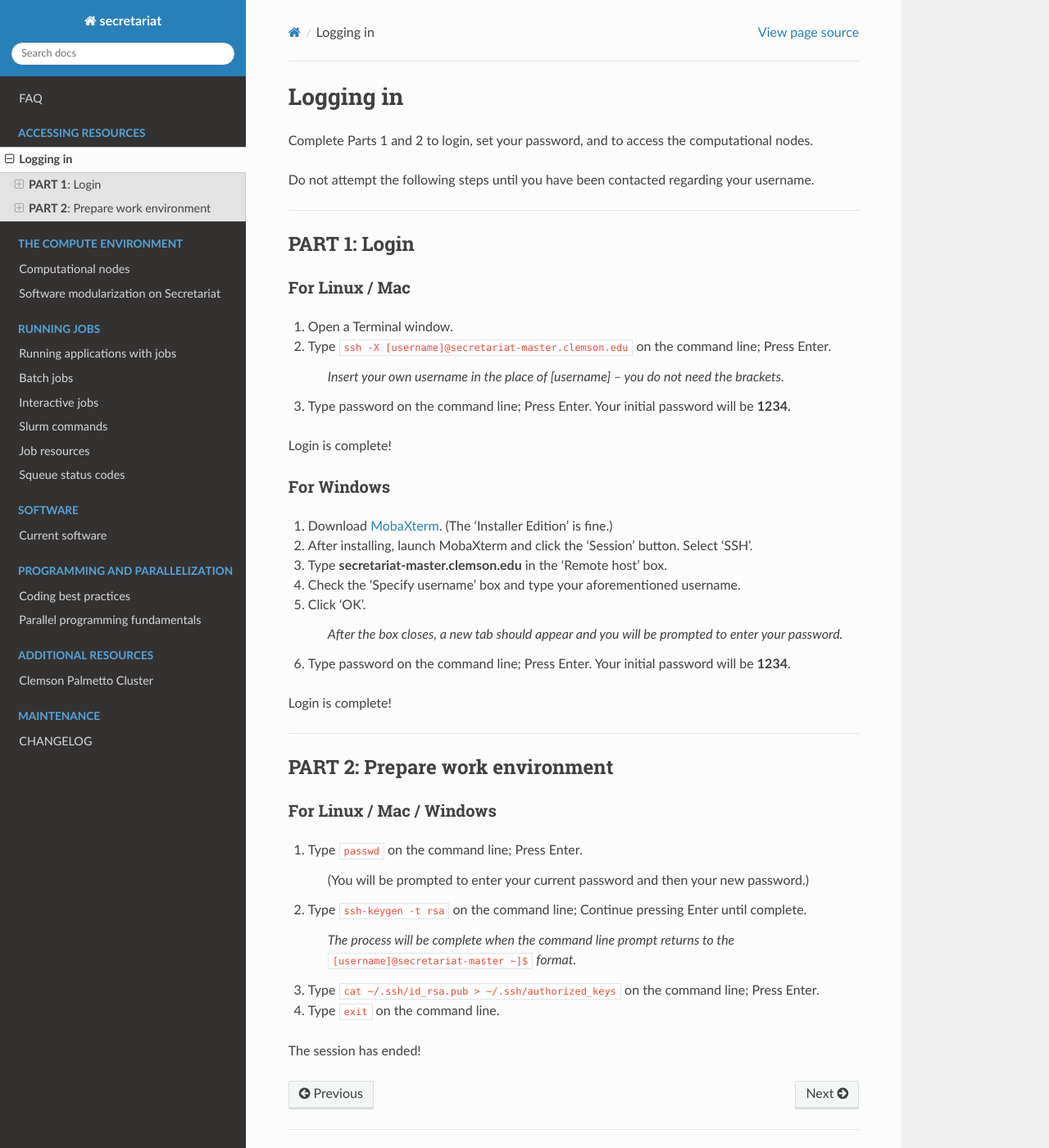
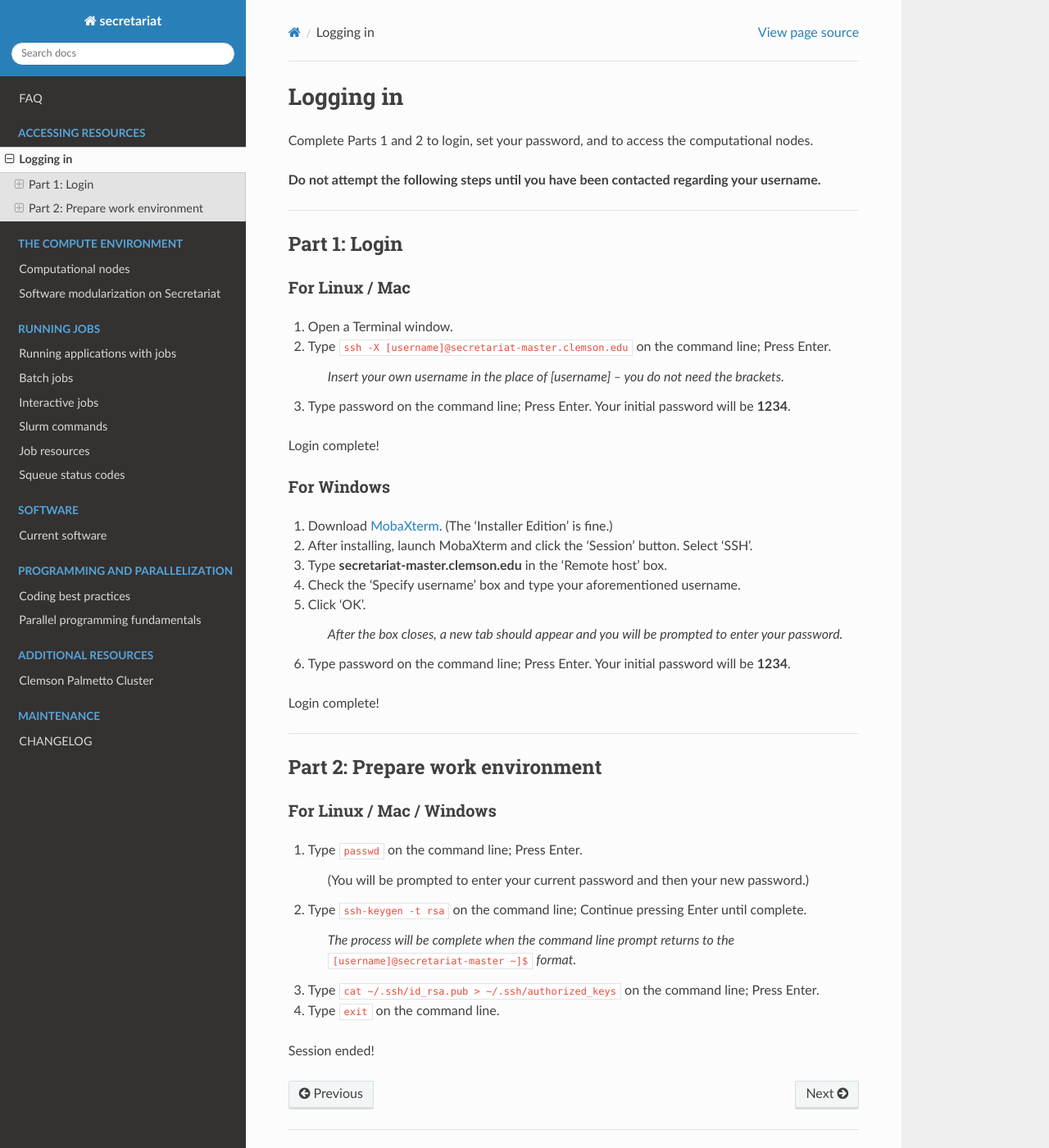
Before and after one commit to amalgamaria/secretariat, a Sphinx documentation site: the page built from docs/access/logging-in.rst, in a window 1280 px wide and 1400 px high. Shown: the whole window at 82% size. Built offline with Sphinx 7.4.7 and the Read the Docs theme 2.0.0, drawn with Linux system fonts in a browser that asks for light colours.

Commit message:
Reformat content -v5

```diff
--- a/docs/access/logging-in.rst
+++ b/docs/access/logging-in.rst
@@ -4,12 +4,12 @@ Logging in
 
 Complete Parts 1 and 2 to login, set your password, and to access the computational nodes.
 
-Do not attempt the following steps until you have been contacted regarding your username.
+**Do not attempt the following steps until you have been contacted regarding your username.**
 
 ----
 
-**PART 1**: Login
-#################
+Part 1: Login
+#############
 
 For Linux / Mac
 ---------------
@@ -21,7 +21,7 @@ For Linux / Mac
 
 3. Type password on the command line; Press Enter. Your initial password will be **1234**.
 
-Login is complete!
+Login complete!
 
 For Windows
 -----------
@@ -36,12 +36,12 @@ For Windows
 
 6. Type password on the command line; Press Enter. Your initial password will be **1234**.
 
-Login is complete!
+Login complete!
 
 ----
 
-**PART 2**: Prepare work environment
-######################################
+Part 2: Prepare work environment
+################################
 
 For Linux / Mac / Windows
 -------------------------
@@ -57,6 +57,6 @@ For Linux / Mac / Windows
 3. Type ``cat ~/.ssh/id_rsa.pub > ~/.ssh/authorized_keys`` on the command line; Press Enter.
 4. Type ``exit`` on the command line.
 
-The session has ended!
+Session ended!
 
 .. _MobaXterm: https://mobaxterm.mobatek.net/
```
